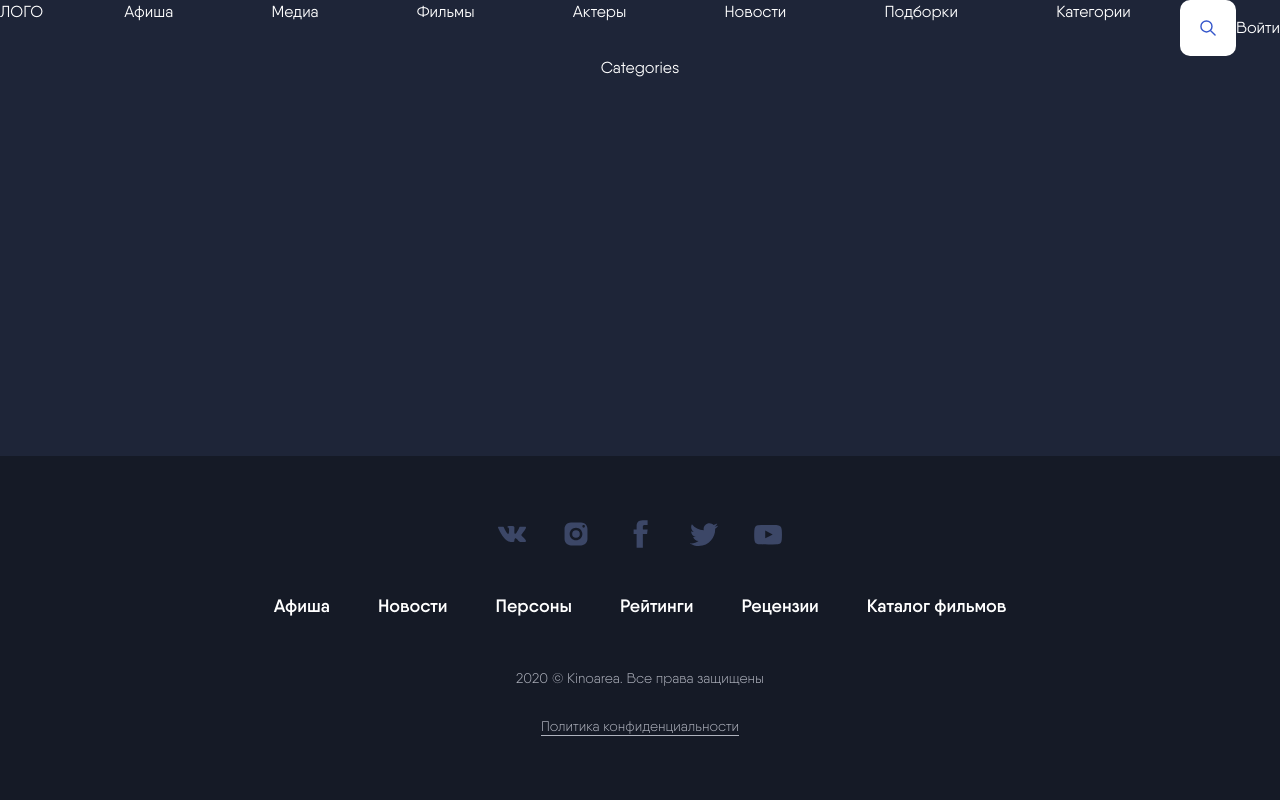
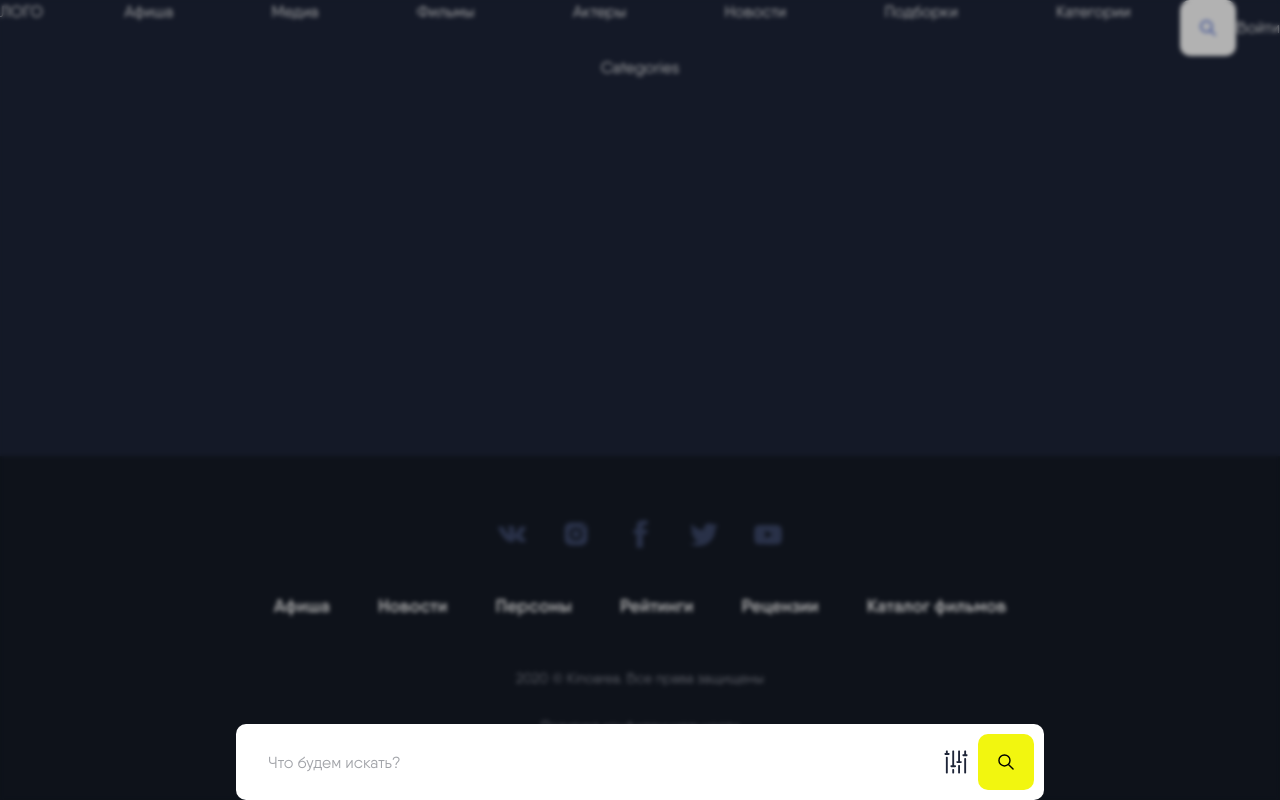
Before and after one commit to VeronikaTkach/on_line_cinema, a React (Vite) app: page /categories in a window 1280 px wide. Both pictures are taken after a click on the button 1207 px from the left and 28 px from the top of the page. Built offline with nearby package versions, Linux system fonts and the light colour scheme.

Commit message:
feat: SearchForm

```diff
--- a/src/components/Header/Header.tsx
+++ b/src/components/Header/Header.tsx
@@ -1,8 +1,22 @@
 import { Link, NavLink } from "react-router-dom";
+import { Login } from "../Authorization/Login";
 import { SearchButton } from "../SearchButton/SearchButton";
-import { Login } from "../Authorization/Login";
+import { Modal } from "../Modal/Modal";
+import { SearchForm } from "../SearchForm/SearchForm";
+import { useState } from "react";
 
 export const Header: React.FC = () => {
+  const [isPopupOpen, setIsPopupOpen] = useState(false);
+
+  const handleClick = (e: React.MouseEvent) => {
+    e.preventDefault();
+    setIsPopupOpen(true);
+  };
+
+  const toggleOpenPopUp = () => {
+    setIsPopupOpen(!isPopupOpen);
+  };
+
   return (
     <header>
       {/* MK: нужно поместить всю врестку внтури тега хедер в компонент Container, который уже адптирован под все экраны*/}
@@ -31,7 +45,10 @@ export const Header: React.FC = () => {
           <NavLink to="/selections">Подборки</NavLink>
           <NavLink to="/categories">Категории</NavLink>
         </nav>
-        <SearchButton />
+        <SearchButton onClick={handleClick} />
+        <Modal isOpen={isPopupOpen} onOpenChange={toggleOpenPopUp}>
+          <SearchForm onOpenChange={toggleOpenPopUp} />
+        </Modal>
         <Login />
       </div>
     </header>
--- /dev/null
+++ b/src/components/Input/Input.props.ts
@@ -0,0 +1,5 @@
+export interface InputProps {
+  placeholder: string;
+  isBlack?: boolean;
+  plusStyle?: string;
+}
--- /dev/null
+++ b/src/components/Input/Input.tsx
@@ -0,0 +1,13 @@
+import { InputProps } from "./Input.props";
+
+export const Input = ({ placeholder, isBlack, plusStyle }: InputProps) => {
+  return (
+    <input
+      className={(isBlack ? "" : `input-default-white`) + " " + plusStyle}
+      type="text"
+      placeholder={placeholder}
+    />
+  );
+};
+
+// дописать стили для блэк формы
--- /dev/null
+++ b/src/components/SearchButton/SearchButton.props.ts
@@ -0,0 +1,5 @@
+export interface SearchButtonProps {
+  onClick?: (e: React.MouseEvent) => void;
+  plusStyle?: string;
+  svgStyle?: string;
+}
--- a/src/components/SearchButton/SearchButton.tsx
+++ b/src/components/SearchButton/SearchButton.tsx
@@ -1,10 +1,17 @@
-const clButton = `btn-default-white xl:py-5 xl:px-5 lg:py-4 lg:px-4  md:py-3.5 md:px-3.5 py-3 px-3`;
-const clImg = `xl:max-h-4 xl:max-w-4 lg:max-h-3 lg:max-w-3 max-h-2.5 max-w-2.5`;
-export const SearchButton = () => {
+import { SearchButtonProps } from "./SearchButton.props";
+
+const clButton = `btn-default-white xl:py-[20px] xl:px-[20px] lg:py-4 lg:px-4  md:py-3.5 md:px-3.5 py-3 px-3 `;
+const clImg = `xl:max-h-4 xl:max-w-4 lg:max-h-3 lg:max-w-3 max-h-2.5 max-w-2.5 `;
+
+export const SearchButton = ({
+  onClick,
+  plusStyle,
+  svgStyle,
+}: SearchButtonProps) => {
   return (
-    <button className={clButton}>
+    <button className={clButton + " " + plusStyle} onClick={onClick}>
       <img
-        className={clImg}
+        className={clImg + svgStyle}
         src="./src/assets/images/search.svg"
         alt="Search icon"
       />
--- /dev/null
+++ b/src/components/SearchForm/SearchForm.tsx
@@ -0,0 +1,32 @@
+import { Link } from "react-router-dom";
+import { Input } from "../Input/Input";
+import { SearchButton } from "../SearchButton/SearchButton";
+
+const clForm = `form-default-white flex justify-center items-center`;
+
+export const SearchForm = ({ onOpenChange }: { onOpenChange: () => void }) => {
+  const handleSubmit = (e: React.FormEvent<HTMLFormElement>) => {
+    e.preventDefault();
+    const target = e.target as HTMLInputElement;
+    console.log(target.value);
+  };
+
+  return (
+    <div className="" onClick={(e) => e.stopPropagation()}>
+      <form action="#" className={clForm} onChange={handleSubmit}>
+        <Input
+          placeholder="Что будем искать?"
+          isBlack={false}
+          plusStyle="mr-2  min-w-[700px]"
+        />
+        <Link to="/search" className="mr-2.5" onClick={onOpenChange}>
+          <img
+            src="./src/assets/images/search-param.svg"
+            alt="search-param icon"
+          />
+        </Link>
+        <SearchButton plusStyle="btn-default-yellow" svgStyle="brightness-0" />
+      </form>
+    </div>
+  );
+};
--- a/src/index.scss
+++ b/src/index.scss
@@ -195,7 +195,7 @@
     @apply rounded-[10px] text-xs font-semibold bg-yellows-lime  text-darks-primary;
 
     &:hover {
-      @apply bg-white transition-all duration-300 ease-in-out;
+      @apply bg-yellows-butter transition-all duration-300 ease-in-out;
     }
 
     &:active {
@@ -210,4 +210,22 @@
       @apply opacity-50 cursor-not-allowed bg-slate-400 text-white transform-none filter-none;
     }
   }
+  //
+  // ------------ INPUT ---------
+
+  .input-default-white {
+    @apply rounded-[10px] text-darks-primary placeholder:text-darks-primary placeholder:text-opacity-40 placeholder:font-normal placeholder:text-base font-medium text-lg py-5 px-8;
+
+    &:focus-visible {
+      @apply border-none outline-none;
+    }
+  }
+
+  // ---------- Form -------------
+  .wrapper-search-form {
+    @apply fixed top-0 left-0 right-0 bottom-0 flex justify-center items-center;
+  }
+  .form-default-white {
+    @apply rounded-[10px] bg-white h-[76px] pr-2.5;
+  }
 }
```
Also changed, not shown: src/assets/images/search-param.svg (added).
